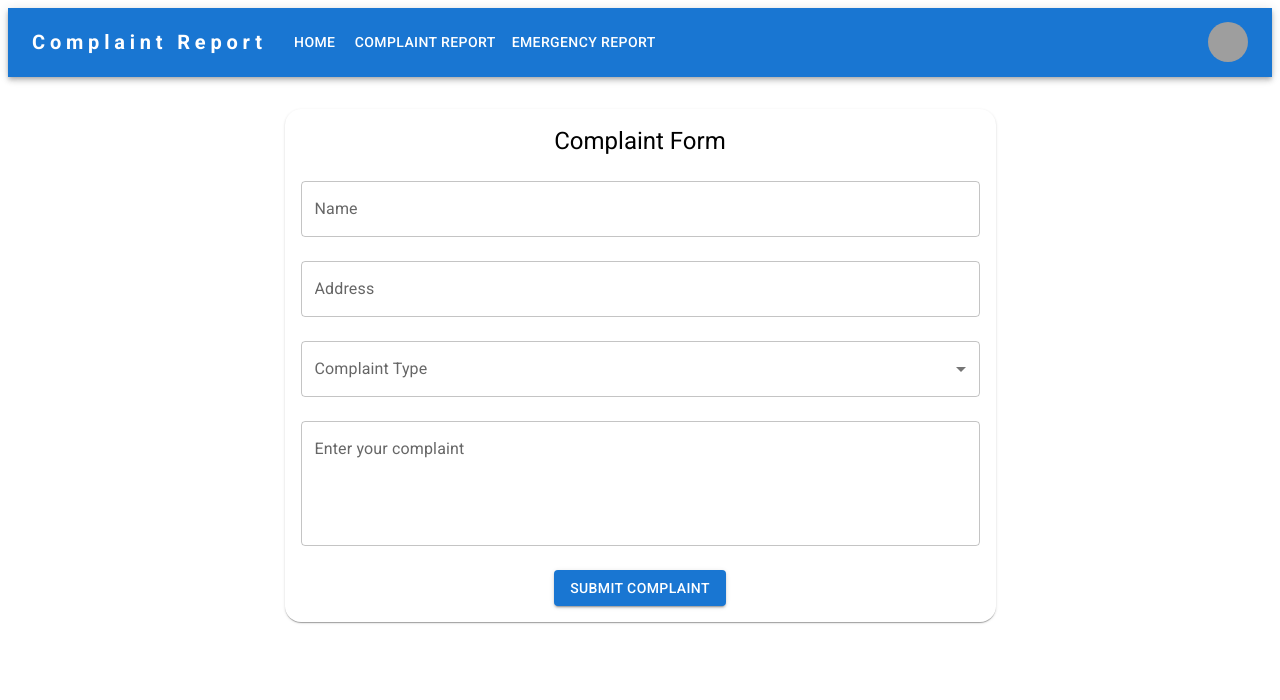
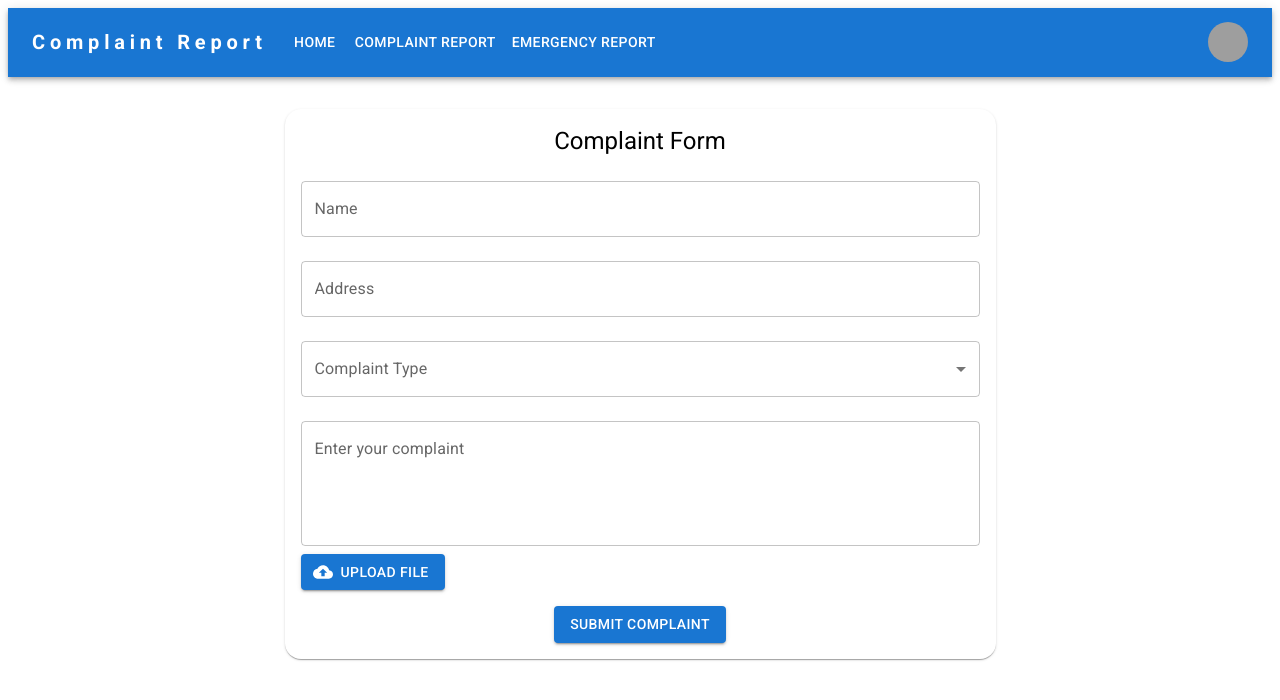
Before and after one commit to josephEncarnacion/nangka-complaint-report, a React (Create React App) app: page / in a window 1280 px wide. Shown: the top 700 px of the page. Built offline with nearby package versions, Linux system fonts and the light colour scheme; grey boxes are pictures that could not be loaded.

Commit message:
file upload front end only

```diff
--- a/src/App.js
+++ b/src/App.js
@@ -1,15 +1,17 @@
-import Navbar from "./components/Navbar.js";
-import FormPropsTextFields from "./components/FormPropsTextFields.js";
+import FormPropsTextFields from './components/FormPropsTextFields';
+import Navbar from './components/Navbar';
 
 function App() {
+
+
   return (
     <div className="App">
-         <>
-            <Navbar/>
-           <main>
-            <FormPropsTextFields/>
-           </main>
-         </>
+      <>
+        <main>
+          <Navbar/>
+          <FormPropsTextFields/>
+        </main>
+      </>
     </div>
   );
 }
--- a/src/components/FormPropsTextFields.js
+++ b/src/components/FormPropsTextFields.js
@@ -1,4 +1,3 @@
-// ComplaintForm.js
 import React, { useState } from 'react';
 import TextField from '@mui/material/TextField';
 import Button from '@mui/material/Button';
@@ -8,6 +7,9 @@ import MenuItem from '@mui/material/MenuItem';
 import Select from '@mui/material/Select';
 import FormControl from '@mui/material/FormControl';
 import InputLabel from '@mui/material/InputLabel';
+
+// Import the InputFileUpload component here
+import InputFileUpload from './InputFileUpload';
 
 const ComplaintForm = () => {
   const [name, setName] = useState('');
@@ -108,6 +110,8 @@ const ComplaintForm = () => {
           onChange={handleComplaintChange}
           margin="normal"
         />
+        {/* Add the InputFileUpload component here */}
+        <InputFileUpload />
         <Box marginTop={2}>
           <Button variant="contained" color="primary" onClick={handleSubmit}>
             Submit Complaint
--- /dev/null
+++ b/src/components/InputFileUpload.js
@@ -0,0 +1,75 @@
+import * as React from 'react';
+import { useState } from 'react';
+import { styled } from '@mui/material/styles';
+import Button from '@mui/material/Button';
+import CloudUploadIcon from '@mui/icons-material/CloudUpload';
+import LinearProgress from '@mui/material/LinearProgress';
+import Typography from '@mui/material/Typography';
+
+const VisuallyHiddenInput = styled('input')({
+  clip: 'rect(0 0 0 0)',
+  clipPath: 'inset(50%)',
+  height: 1,
+  overflow: 'hidden',
+  position: 'absolute',
+  bottom: 0,
+  left: 0,
+  whiteSpace: 'nowrap',
+  width: 1,
+});
+
+const Container = styled('div')({
+  display: 'flex',
+  alignItems: 'center',
+});
+
+const ButtonContainer = styled('div')({
+  marginRight: '16px', // Adjust margin as needed
+});
+
+export default function InputFileUpload() {
+  const [progress, setProgress] = useState(0); // State for progress
+  const [fileReady, setFileReady] = useState(false); // State for file readiness
+
+  // Function to handle file change
+  const handleFileChange = (event) => {
+    const file = event.target.files[0];
+    if (file) {
+      // Assuming file upload takes some time, setting timeout to simulate progress
+      const progressInterval = setInterval(() => {
+        setProgress((prevProgress) => {
+          if (prevProgress < 100) {
+            return prevProgress + 10; // Increment progress by 10% each time
+          } else {
+            clearInterval(progressInterval);
+            setFileReady(true); // File is ready when progress reaches 100%
+            return prevProgress;
+          }
+        });
+      }, 1000); // Simulate progress every second
+    }
+  };
+
+  return (
+    <Container>
+      <ButtonContainer>
+        <Button
+          component="label"
+          role={undefined}
+          variant="contained"
+          tabIndex={-1}
+          startIcon={<CloudUploadIcon />}
+        >
+          {fileReady ? 'Ready to submit' : 'Upload file'}
+          <VisuallyHiddenInput type="file" onChange={handleFileChange} />
+        </Button>
+      </ButtonContainer>
+      {progress > 0 && (
+        <div>
+          <Typography variant="body2">{`Progress: ${progress}%`}</Typography>
+          <LinearProgress variant="determinate" value={progress} />
+        </div>
+      )}
+    </Container>
+  );
+}
```
Also changed, not shown: src/components/LoginPage.js (deleted, +0 -59 lines).
